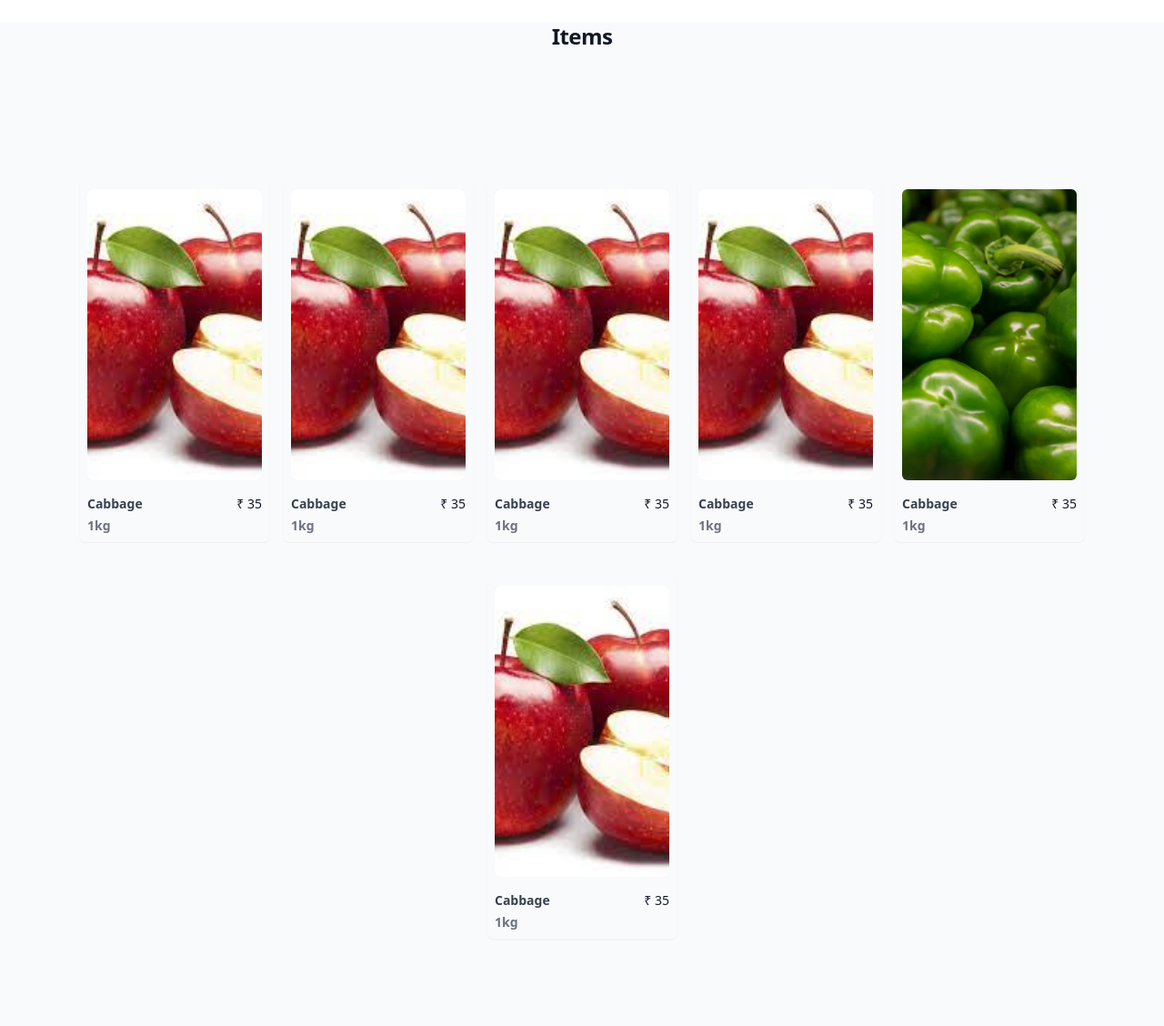
After one commit to vrandamanihar/Khet_se_Ghar, a PHP site: page /product.html in a window 1280 px wide. The commit adds this page. Shown: the whole page at 91% size. Run offline with PHP 8.4, Linux system fonts and the light colour scheme; some libraries are stand-ins or nearby versions.

Commit message:
cart product added

````diff
--- a/main/homepage.html
+++ b/main/homepage.html
@@ -83,7 +83,10 @@
             All
         </div> -->
         <div class="panel-ops">
-            <pre>What are you looking for?                                      <a href="fruits.html">Fruits</a>                                     <a href="vegetable.html">Vegetables</a>                                     <a href="amazon.html">Cereals and Pulses</a>           </pre>
+            What are you looking for?
+            <a id="link1" href="fruits.html">Fruits</a>
+            <a id="link2" href="vegetable.html">Vegetables</a>
+            <a id="link3" href="amazon.html">Cereals and Pulses</a>
             <!-- <p>Customer service</p>
             <p> Registry</p>
             <p>Gift Cards</p>
--- /dev/null
+++ b/main/product.html
@@ -0,0 +1,147 @@
+<!DOCTYPE html>
+<html lang="en">
+<head>
+    <meta charset="UTF-8">
+    <meta name="viewport" content="width=device-width, initial-scale=1.0">
+    <script src="https://cdn.tailwindcss.com"></script>
+    <title>Product Page</title>
+</head>
+<body>
+    <!--
+  This example requires some changes to your config:
+
+  ```
+  // tailwind.config.js
+  module.exports = {
+    // ...
+    plugins: [
+      // ...
+      require('@tailwindcss/aspect-ratio'),
+    ],
+  }
+  ```
+-->
+<div class="bg-gray-50">
+    <h2 class="text-2xl font-bold text-center my-6 tracking-tight text-gray-900">Items</h2>
+    <div class="mx-auto  max-w-2xl  flex justify-center flex-wrap gap-4 px-4 py-16 sm:px-6 sm:py-24 lg:max-w-7xl lg:px-8">
+
+      <div class="mt-6 rounded-md shadow-sm p-2 bg-gray-50 ">
+        <div class="group relative">
+          <div class="aspect-h-1 aspect-w-1 w-full overflow-hidden rounded-md bg-gray-200 lg:aspect-none group-hover:opacity-75 lg:h-80">
+            <img src="/main/apple.jpg" alt="Front of men&#039;s Basic Tee in black." class=" w-full h-full md:max-w-[15vw] object-cover object-center lg:h-full lg:w-full">
+          </div>
+          <div class="mt-4 flex justify-between">
+            <div>
+              <h3 class="text-sm  font-bold text-gray-700">
+                <a href="/main/cart.html">
+                  <span aria-hidden="true" class="absolute inset-0"></span>
+                  Cabbage
+                </a>
+              </h3>
+              <p class="mt-1 font-bold text-sm text-gray-500">1kg</p>
+            </div>
+            <p class="text-sm font-medium text-gray-900">&#8377; 35</p>
+          </div>
+        </div>
+      </div>
+      <div class="mt-6 rounded-md shadow-sm p-2 bg-gray-50 ">
+        <div class="group relative">
+          <div class="aspect-h-1 aspect-w-1 w-full overflow-hidden rounded-md bg-gray-200 lg:aspect-none group-hover:opacity-75 lg:h-80">
+            <img src="/main/apple.jpg" alt="Front of men&#039;s Basic Tee in black." class=" w-full h-full md:max-w-[15vw] object-cover object-center lg:h-full lg:w-full">
+          </div>
+          <div class="mt-4 flex justify-between">
+            <div>
+              <h3 class="text-sm  font-bold text-gray-700">
+                <a href="/main/cart.html">
+                  <span aria-hidden="true" class="absolute inset-0"></span>
+                  Cabbage
+                </a>
+              </h3>
+              <p class="mt-1 font-bold text-sm text-gray-500">1kg</p>
+            </div>
+            <p class="text-sm font-medium text-gray-900">&#8377; 35</p>
+          </div>
+        </div>
+      </div>
+      <div class="mt-6 rounded-md shadow-sm p-2 bg-gray-50 ">
+        <div class="group relative">
+          <div class="aspect-h-1 aspect-w-1 w-full overflow-hidden rounded-md bg-gray-200 lg:aspect-none group-hover:opacity-75 lg:h-80">
+            <img src="/main/apple.jpg" alt="Front of men&#039;s Basic Tee in black." class=" w-full h-full md:max-w-[15vw] object-cover object-center lg:h-full lg:w-full">
+          </div>
+          <div class="mt-4 flex justify-between">
+            <div>
+              <h3 class="text-sm  font-bold text-gray-700">
+                <a href="/main/cart.html">
+                  <span aria-hidden="true" class="absolute inset-0"></span>
+                  Cabbage
+                </a>
+              </h3>
+              <p class="mt-1 font-bold text-sm text-gray-500">1kg</p>
+            </div>
+            <p class="text-sm font-medium text-gray-900">&#8377; 35</p>
+          </div>
+        </div>
+      </div>
+      <div class="mt-6 rounded-md shadow-sm p-2 bg-gray-50 ">
+        <div class="group relative">
+          <div class="aspect-h-1 aspect-w-1 w-full overflow-hidden rounded-md bg-gray-200 lg:aspect-none group-hover:opacity-75 lg:h-80">
+            <img src="/main/apple.jpg" alt="Front of men&#039;s Basic Tee in black." class=" w-full h-full md:max-w-[15vw] object-cover object-center lg:h-full lg:w-full">
+          </div>
+          <div class="mt-4 flex justify-between">
+            <div>
+              <h3 class="text-sm  font-bold text-gray-700">
+                <a href="/main/cart.html">
+                  <span aria-hidden="true" class="absolute inset-0"></span>
+                  Cabbage
+                </a>
+              </h3>
+              <p class="mt-1 font-bold text-sm text-gray-500">1kg</p>
+            </div>
+            <p class="text-sm font-medium text-gray-900">&#8377; 35</p>
+          </div>
+        </div>
+      </div>
+      <div class="mt-6 rounded-md shadow-sm p-2 bg-gray-50 ">
+        <div class="group relative">
+          <div class="aspect-h-1 aspect-w-1 w-full overflow-hidden rounded-md bg-gray-200 lg:aspect-none group-hover:opacity-75 lg:h-80">
+            <img src="/main/cap6.jpeg" alt="Front of men&#039;s Basic Tee in black." class=" w-full h-full md:max-w-[15vw] object-cover object-center lg:h-full lg:w-full">
+          </div>
+          <div class="mt-4 flex justify-between">
+            <div>
+              <h3 class="text-sm  font-bold text-gray-700">
+                <a href="/main/cart.html">
+                  <span aria-hidden="true" class="absolute inset-0"></span>
+                  Cabbage
+                </a>
+              </h3>
+              <p class="mt-1 font-bold text-sm text-gray-500">1kg</p>
+            </div>
+            <p class="text-sm font-medium text-gray-900">&#8377; 35</p>
+          </div>
+        </div>
+      </div>
+      <div class="mt-6 rounded-md shadow-sm p-2 bg-gray-50 ">
+        <div class="group relative">
+          <div class="aspect-h-1 aspect-w-1 w-full overflow-hidden rounded-md bg-gray-200 lg:aspect-none group-hover:opacity-75 lg:h-80">
+            <img src="/main/apple.jpg" alt="Front of men&#039;s Basic Tee in black." class=" w-full h-full md:max-w-[15vw] object-cover object-center lg:h-full lg:w-full">
+          </div>
+          <div class="mt-4 flex justify-between">
+            <div>
+              <h3 class="text-sm  font-bold text-gray-700">
+                <a href="/main/cart.html">
+                  <span aria-hidden="true" class="absolute inset-0"></span>
+                  Cabbage
+                </a>
+              </h3>
+              <p class="mt-1 font-bold text-sm text-gray-500">1kg</p>
+            </div>
+            <p class="text-sm font-medium text-gray-900">&#8377; 35</p>
+          </div>
+        </div>
+      </div>
+
+
+  </div>
+
+</body>
+</html>
````
Also changed, not shown: main/cart.html (added, +138 -0 lines), main/homepage.css (+27 -7 lines), main/productpage.html (added, +86 -0 lines).
